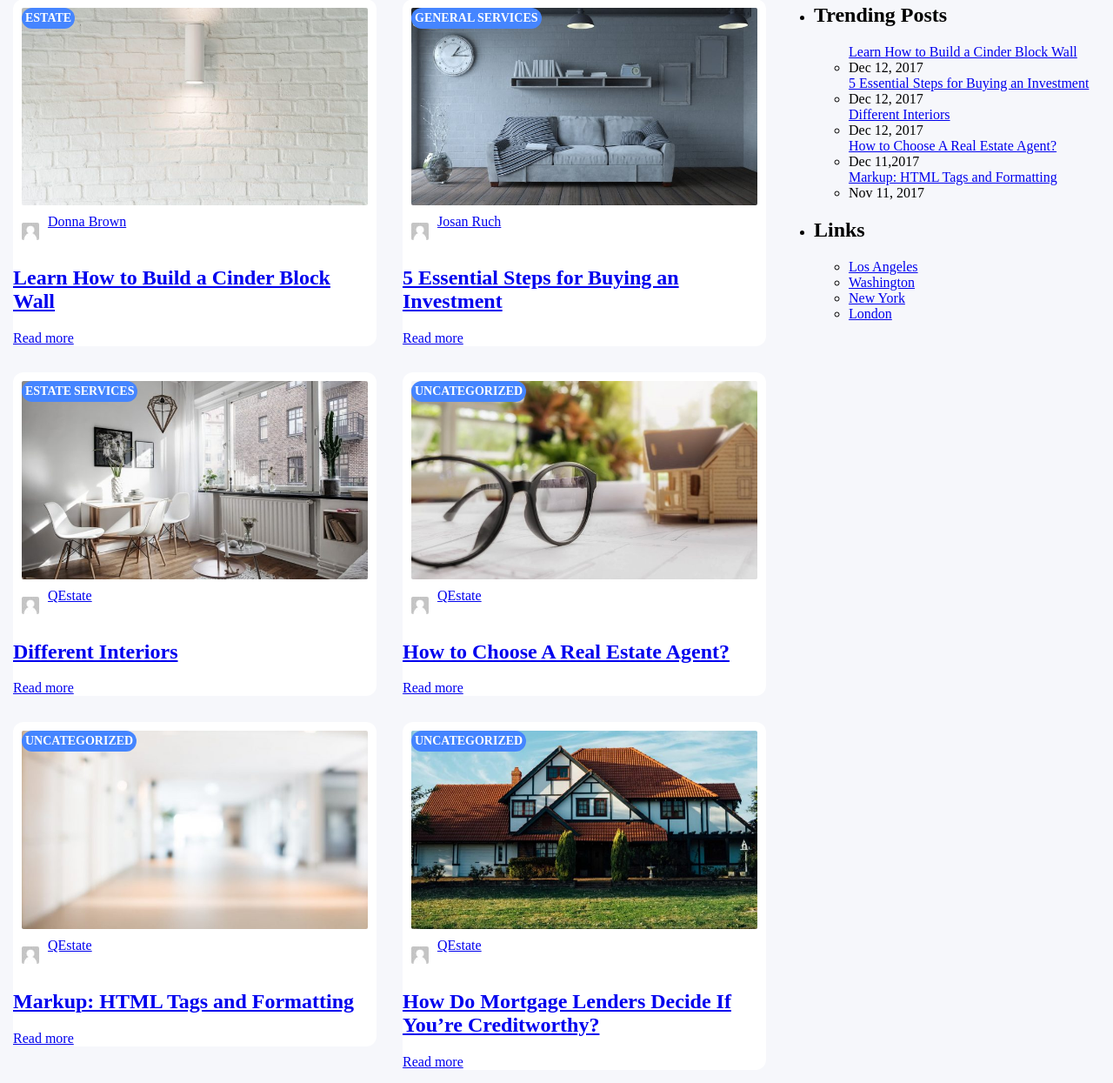
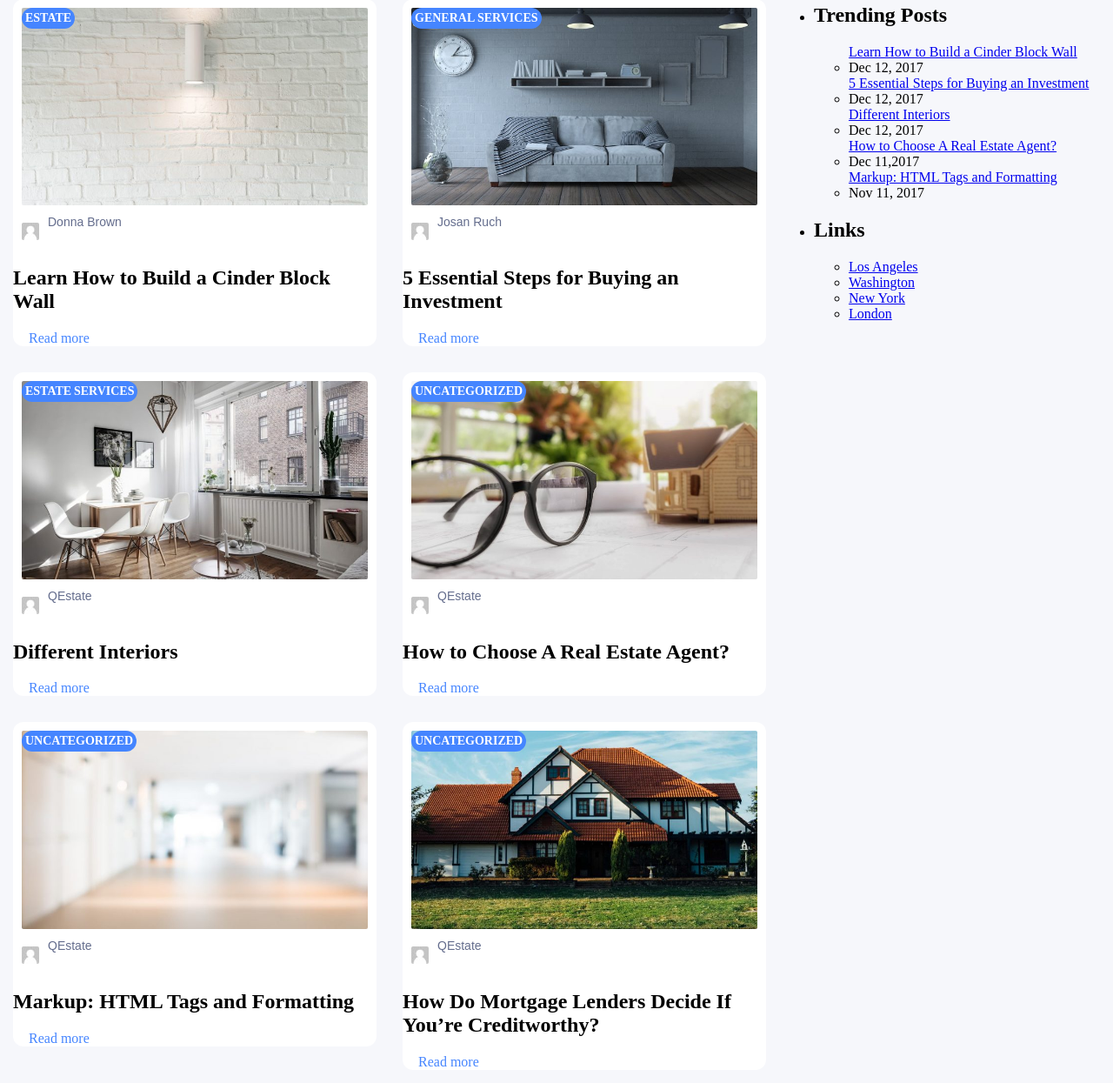
Before and after one commit to Cuciuc/course2, a PHP site: page /blog.html in a window 1280 px wide. Shown: the part 86-1331 px from the top of the page at 87% size. Run offline with PHP 8.4, Linux system fonts and the light colour scheme.

Commit message:
some changes

```diff
--- a/styles/blog.css
+++ b/styles/blog.css
@@ -88,3 +88,25 @@ article img {
 	color: #fff;
 	font-size: 14px;
 }
+
+.link {
+	border: none;
+	text-decoration: inherit;
+	color: inherit;
+	font-size: 1.5rem;
+}
+
+.author {
+	color: #646d8d;
+	font-family: 'Montserrat', sans-serif;
+	font-size: 14px;
+	text-decoration: none;
+	border: none;
+}
+
+.more {
+	font-size: 1em;
+	text-decoration: none;
+	color: #4585ff;
+	padding: 9px 18px;
+}
```
